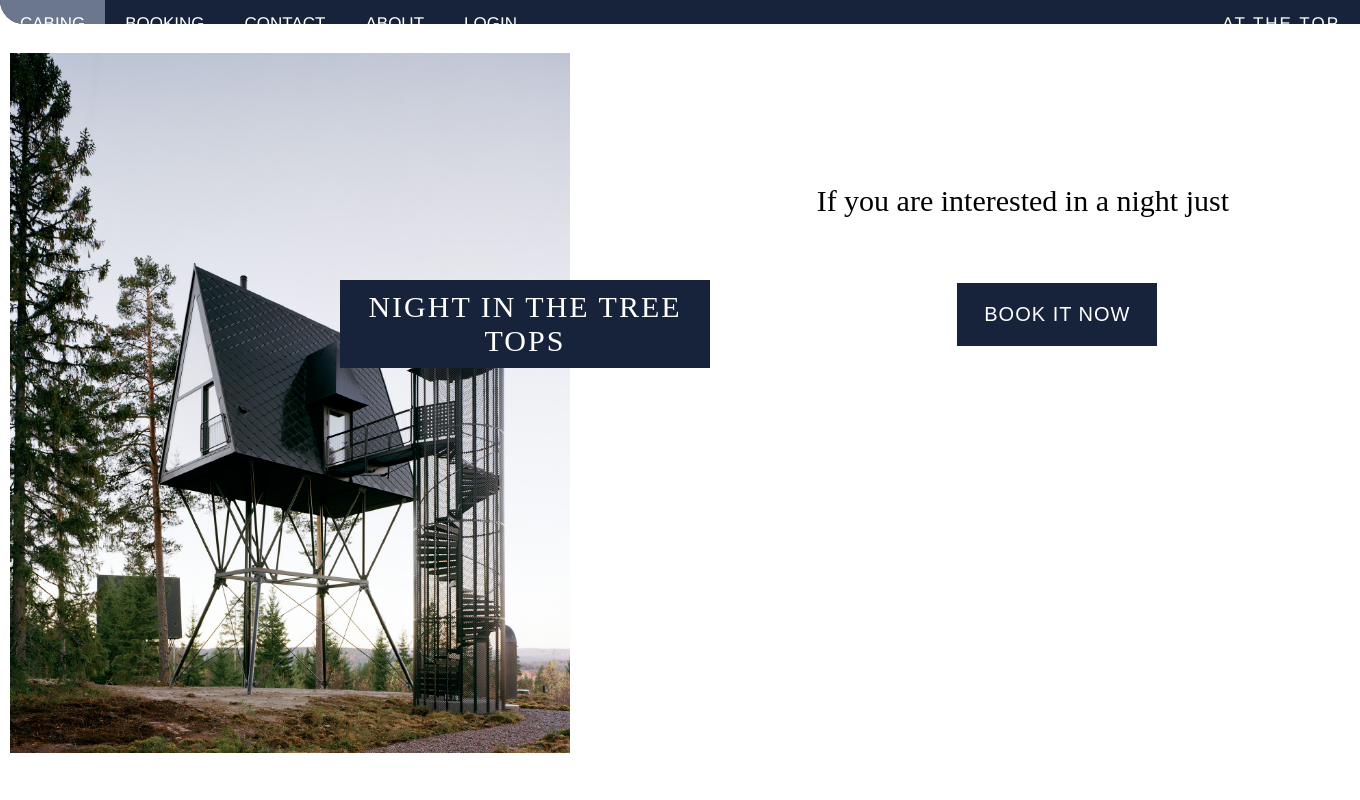
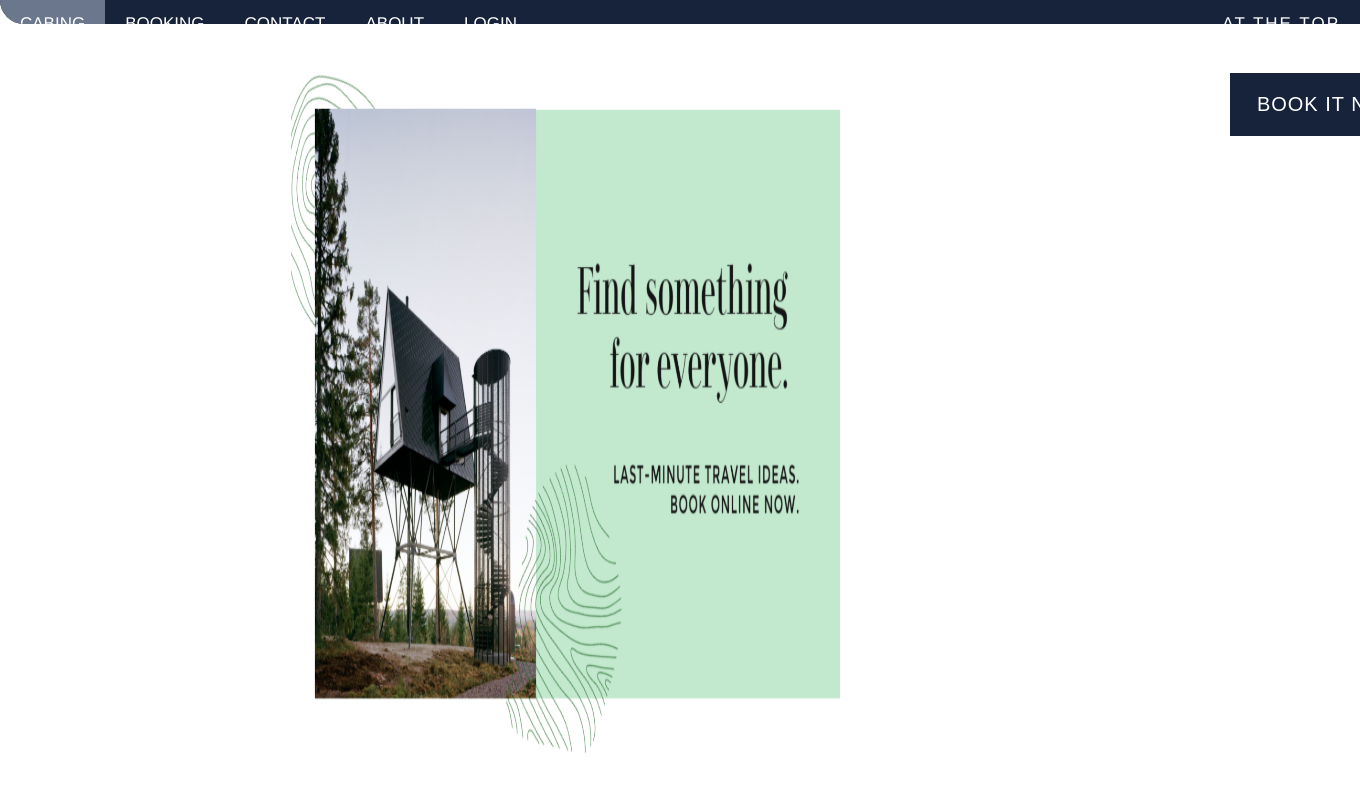
Before and after one commit to JosefineFM/Portflio, a PHP site: page / in a window 1360 px wide; the page is wider, and only the part inside the window is pictured. Run offline with PHP 8.4, Linux system fonts and the light colour scheme.

Commit message:
new img
removed and add img

```diff
--- a/BookingApp/index.php
+++ b/BookingApp/index.php
@@ -18,12 +18,10 @@
 </div>
 
 <div class="col2">
-<img src="includes/imag/cabin1.jpg" alt="Cabin One">
-<p class="nigthText"> Night in the tree tops</p>
+<img src="includes/imag/cottageInTheWoods.png" alt="Cabin One">
 </div>
 
 <div class="col3">
-<p> If you are interested in a night just </p>
 <button class="bookUs" onclick="window.location.href='booking.php'"> Book It Now </button>
 </div>
 
@@ -33,6 +31,11 @@
 
 </body>
 <style>
-
+    img{
+        display: block;
+  margin-left: auto;
+  margin-right: auto;
+  width: 50%;
+    }
 </style>
 </html>
```
Also changed, not shown: BookingApp/includes/imag/cottageInTheWoods.png (added).
